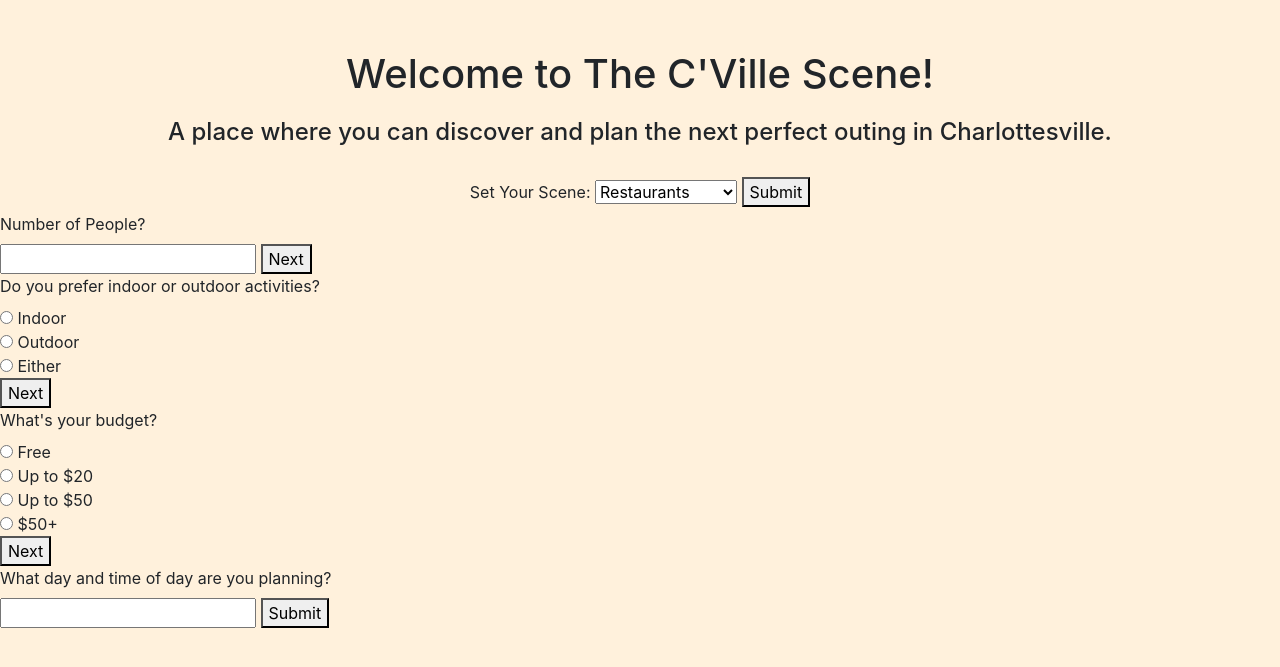
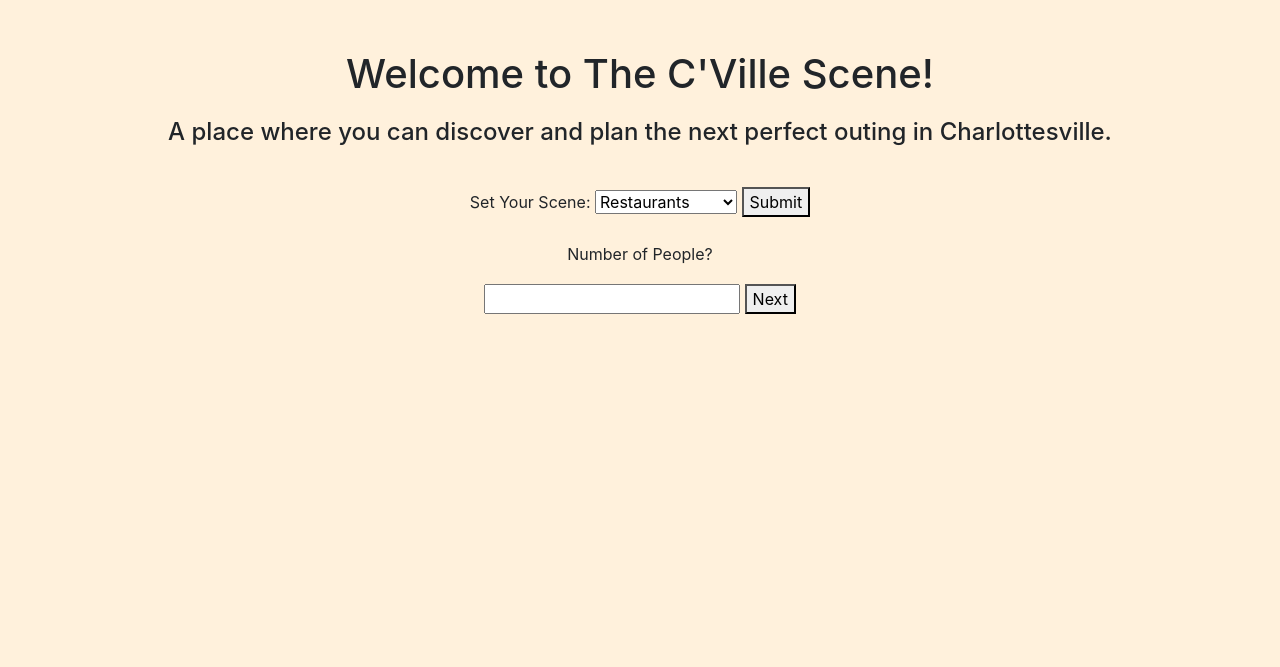
Before and after one commit to Srivacthi/The-CVille-Scene, a Flask app: page / in a window 1280 px wide. Shown: the part 56-723 px from the top of the page. Run offline with Flask 3, Linux system fonts and the light colour scheme.

Commit message:
fixed formatting of questions and added calendar/time

```diff
--- a/results.csv
+++ b/results.csv
@@ -1,11 +1,6 @@
 Name,Website,Description,Category,Location
-The Local,http://www.thelocal-cville.com,Seasonal American fare in a cozy restaurant,American,Belmont Charlottesville VA
-Mas Tapas,http://www.mastapas.com,Eclectic Spanish small plates in a lively setting,Spanish,Belmont Charlottesville VA
-Citizen Burger Bar,http://www.citizenburgerbar.com,Gourmet burgers with local ingredients and craft beers,American,Downtown Charlottesville VA
-C&O Restaurant,http://www.candorestaurant.com,Elevated cuisine in a charming historic building,Fine Dining,Downtown Charlottesville VA
-Oakhart Social,http://www.oakhartsocial.com,Rustic-chic hub for wood-fired dishes and craft cocktails,New American,West Main Charlottesville VA
-Bodo's Bagels,http://www.bodosbagels.com,Popular spot for fresh bagels and sandwiches,Bakery,Ivy Road Charlottesville VA
-Tavola,http://www.tavolavino.com,Cozy trattoria serving Italian classics,Italian,Belmont Charlottesville VA
-Milan Indian Cuisine,http://www.milan-india.com,Traditional Indian dishes and a lunch buffet,Indian,29 North Charlottesville VA
-Zocalo,http://www.zocalo-restaurant.com,Latin-inspired dishes and outdoor seating,Latin American,Downtown Charlottesville VA
-Sultan Kebab,http://www.sultankebab.com,Family-run spot for authentic Turkish cuisine,Turkish,Downtown Mall Charlottesville VA
+Second Street Gallery,https://www.secondstreetgallery.org,Contemporary art gallery with rotating exhibitions,Art Gallery,Charlottesville VA
+The Fralin Museum of Art,https://uvafralinartmuseum.virginia.edu,University art museum offering a diverse collection,Art Museum,Charlottesville VA
+McGuffey Art Center,https://www.mcguffeyartcenter.com,Community art center with studios and exhibitions,Art Center,Charlottesville VA
+Les Yeux du Monde,https://www.lesyeuxdumonde.com,Focuses on modern and contemporary art,Art Gallery,Charlottesville VA
+Chroma Projects Art Laboratory,http://www.chromaprojects.com,Eclectic space showcasing contemporary artworks,Art Gallery,Charlottesville VA
--- a/templates/home.html
+++ b/templates/home.html
@@ -19,6 +19,22 @@
         text-align: center;
         margin-top: 30px;
     }
+    .question {
+            text-align: center;
+            display: none; /* All questions hidden initially */
+            margin-top: 20px;
+        }
+        .question:first-child {
+            display: block; /* First question is visible */
+        }
+        .question-container {
+            max-width: 500px;
+            margin: auto;
+            text-align: left;
+        }
+        button {
+            margin-top: 10px;
+        }
 </style>
 
 <h1 class="heading heading-title">Welcome to The C'Ville Scene!</h1>
@@ -68,7 +84,7 @@
         </div>
         <div class="question" id="q4">
             <label>What day and time of day are you planning?</label><br>
-            <input type="text" id="answer4">
+            <input type="datetime-local" id="dateTimePicker">
             <button type="button" onclick="submitForm()">Submit</button>
         </div>
     </form>
```
